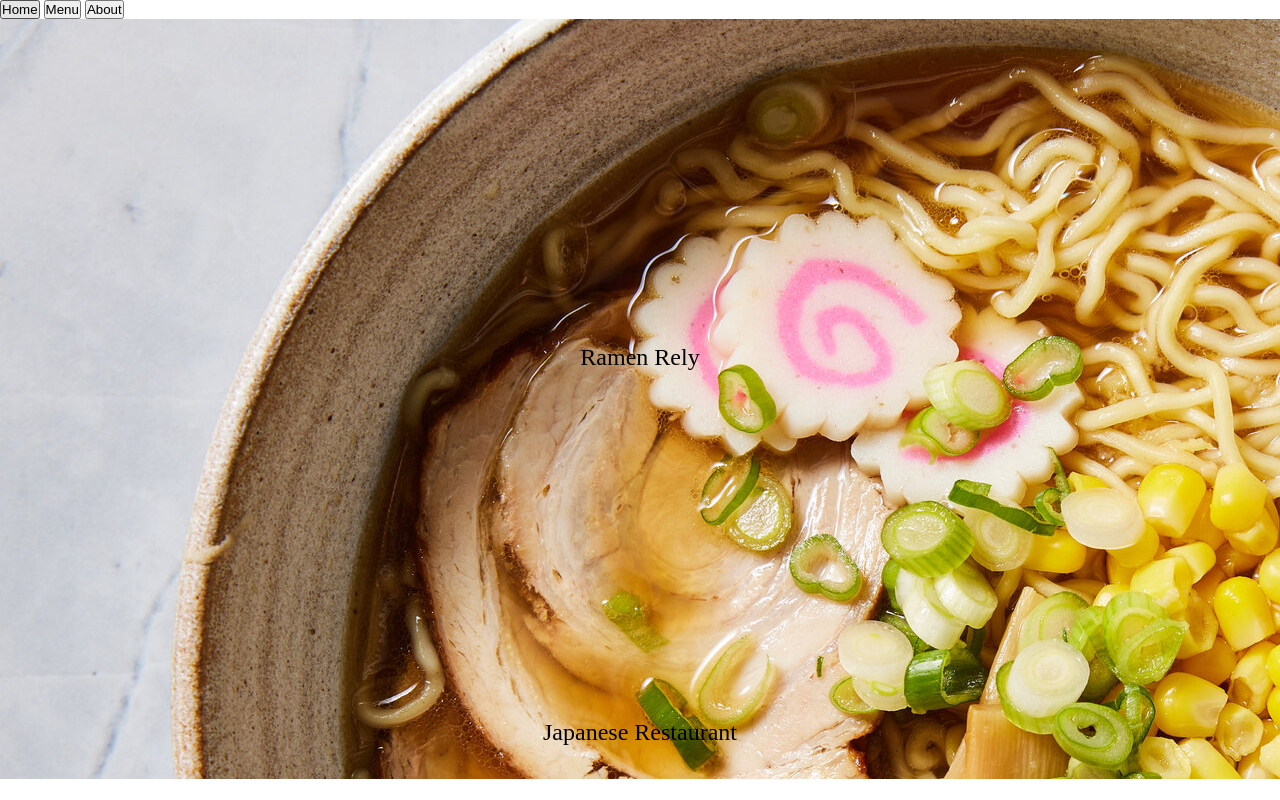
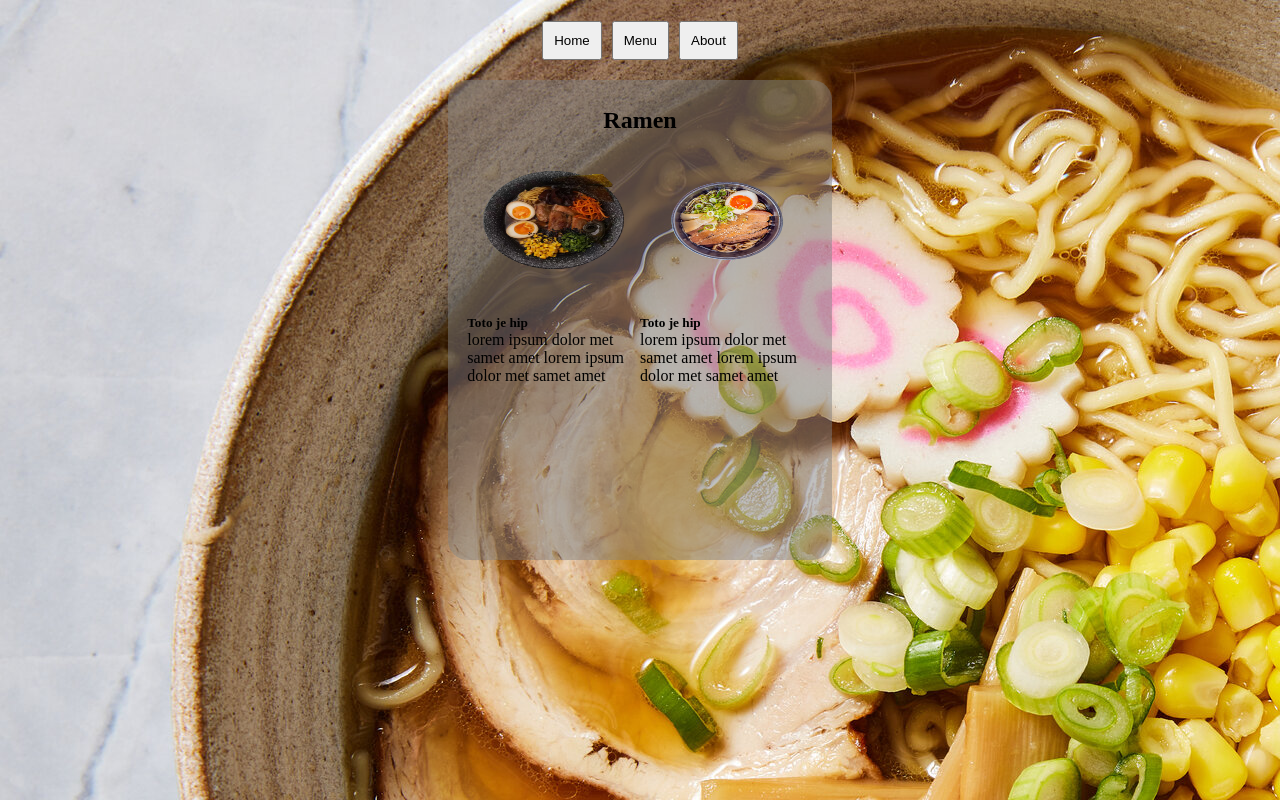
Before and after one commit to Relyful/odinRestaurant, a website built with webpack: page src/index.html in a window 1280 px wide. Built offline with nearby package versions, Linux system fonts and the light colour scheme.

Commit message:
Create menuw ebsite in template together with CSS.

```diff
--- a/src/home.js
+++ b/src/home.js
@@ -2,6 +2,7 @@ import './style.css';
 const container = document.querySelector('#content');
 
 export default function home() {
+    container.classList.add('contentHome');
     const centerDiv = document.createElement('div');
     centerDiv.innerHTML = 'Ramen Rely';
     centerDiv.classList.add('center');
--- a/src/index.html
+++ b/src/index.html
@@ -21,8 +21,23 @@
         </nav>
     </header>
     <div id="content">
-        <!-- <div class="center">Ramen Rely</div>
-        <div class="footer">Japanese Restaurant</div> -->
+        <div class="menuBoard">
+            <div class="menuHeader">
+                <h2>Ramen</h2>
+            </div>
+            <div class="menuContent">
+                <img src="./img/xramen-nigoshi-z-kurkoyu-teriyaki-site-500x500.webp.pagespeed.ic.KYqd4pQrja.webp" alt="imageOfRamen" class="menuRamenPic">
+                <img src="./img/katsu.png" alt="imageOfRamen" class="menuRamenPic">
+                <div class="menuItem">
+                    <h5>Toto je hip</h5>
+                    <p>lorem ipsum dolor met samet amet lorem ipsum dolor met samet amet </p>
+                </div>
+                <div class="menuItem">
+                    <h5>Toto je hip</h5>
+                    <p>lorem ipsum dolor met samet amet lorem ipsum dolor met samet amet </p>
+                </div>
+            </div>
+        </div>
     </div>
 </body>
 </html>
--- a/src/index.js
+++ b/src/index.js
@@ -8,11 +8,12 @@ const menuBut = document.querySelector('.menu');
 const aboutBut = document.querySelector('.about');
 
 
-loadHome();
+// loadHome();
 
 [homeBut, menuBut, aboutBut].forEach((element) => {
     element.addEventListener('click', (e) => {
         container.innerHTML = "";
+        container.classList.remove(...container.classList);
         if (e.target == menuBut) {
             loadMenu();
         }
--- a/src/menu.js
+++ b/src/menu.js
@@ -2,6 +2,5 @@ import './style.css';
 const container = document.querySelector('#content');
 
 export default function menu() {
-    const centerDiv = document.createElement('div');
-    container.appendChild(centerDiv);
+
 };
--- a/src/style.css
+++ b/src/style.css
@@ -2,13 +2,35 @@
     color: cyan;
 }
 
+body {
+    background-image: url('./img/ramen.jpg');
+}
+
+nav {
+    display: flex;
+    justify-content: center;
+    align-items: center;
+    gap: 10px;
+    height: 10vh;
+    width: 100vw;
+}
+
+nav button {
+    padding: 10px;
+}
+
 #content {
+    width: 100vw;
+    height: 90vh;
+}
+
+
+
+
+.contentHome {
     display: grid;
     grid-template-columns: 1fr 250px 1fr;
     grid-template-rows: 1fr 50px 1fr 50px 10px;
-    width: 100vw;
-    height: 95vh;
-    background-image: url('./img/ramen.jpg');
 }
 
 .center, .footer {
@@ -26,3 +48,49 @@
     grid-column: 2 / 3;
     grid-row: 4 / 5;
 }
+
+
+
+#content {
+    display: flex;
+    justify-content: center;
+}
+
+.menuBoard {
+    display: flex;
+    flex-direction: column;
+
+    width: 30vw;
+    height: 60vh;
+    background-color: rgba(128, 128, 128, 0.493);
+    border-radius: 20px;
+}
+
+.menuHeader {
+    flex: 1;
+
+    display: flex;
+    justify-content: center;
+    align-items: center;
+}
+
+.menuContent {
+    flex: 5;
+
+    display: grid;
+    grid-template-columns: 45% 45%;
+    grid-template-rows: 30% 60%;
+    justify-content: center;
+    justify-items: center;
+    align-items: center;
+}
+
+.menuRamenPic {
+    width: 90%;
+    height: 90%;
+}
+
+.menuItem {
+    padding-top: 20%;
+    align-self: start;
+}
--- a/webpack.config.js
+++ b/webpack.config.js
@@ -23,7 +23,7 @@ const config = {
         ]
       },
       {
-        test: /\.(png|svg|jpg|jpeg|gif)$/i,
+        test: /\.(png|svg|jpg|jpeg|gif|webp)$/i,
         type: 'asset/resource',
       },
     ]
```
Also changed, not shown: src/img/katsu.png (added), src/img/xramen-nigoshi-z-kurkoyu-teriyaki-site-500x500.webp.pagespeed.ic.KYqd4pQrja.webp (added).
